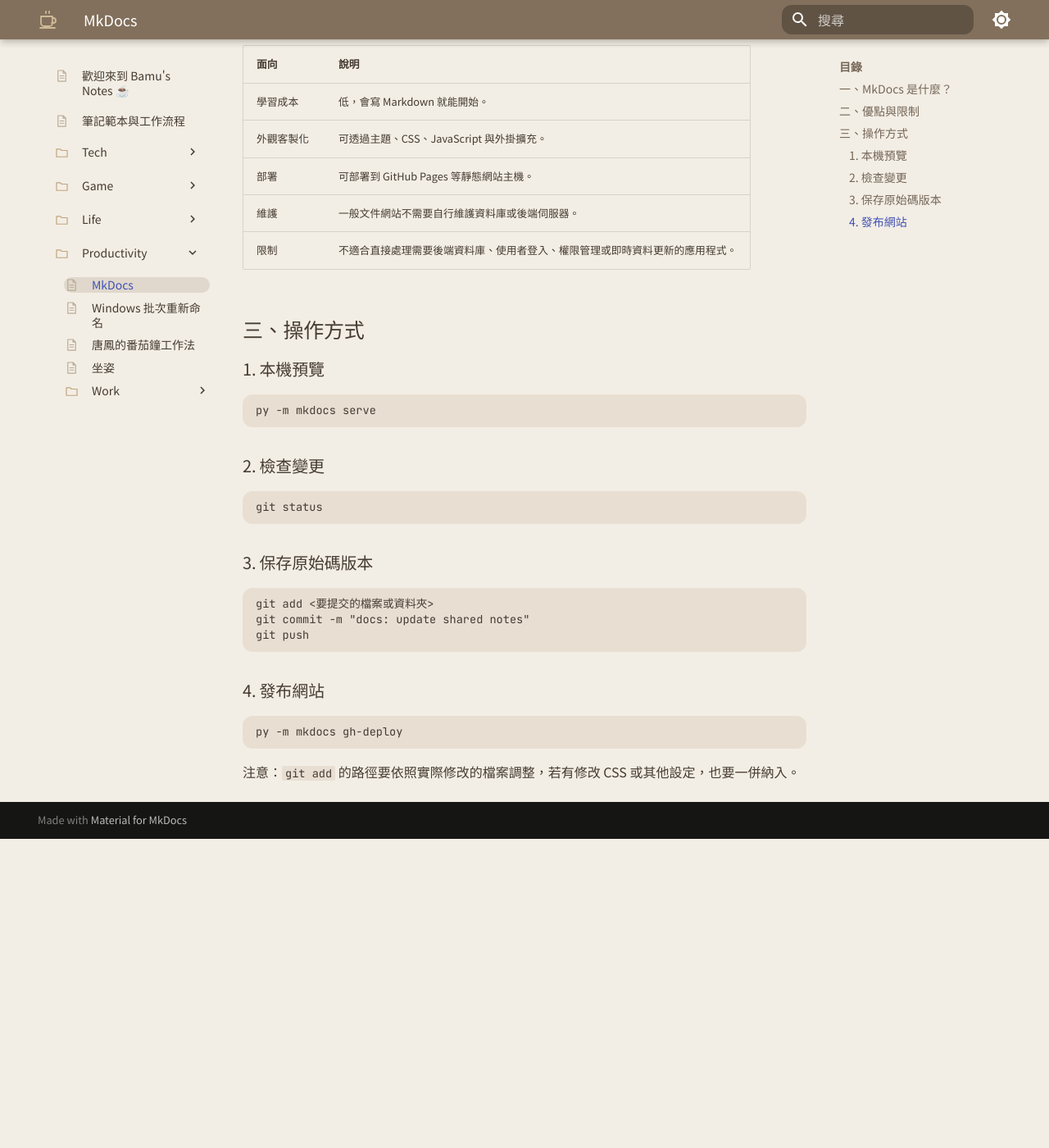
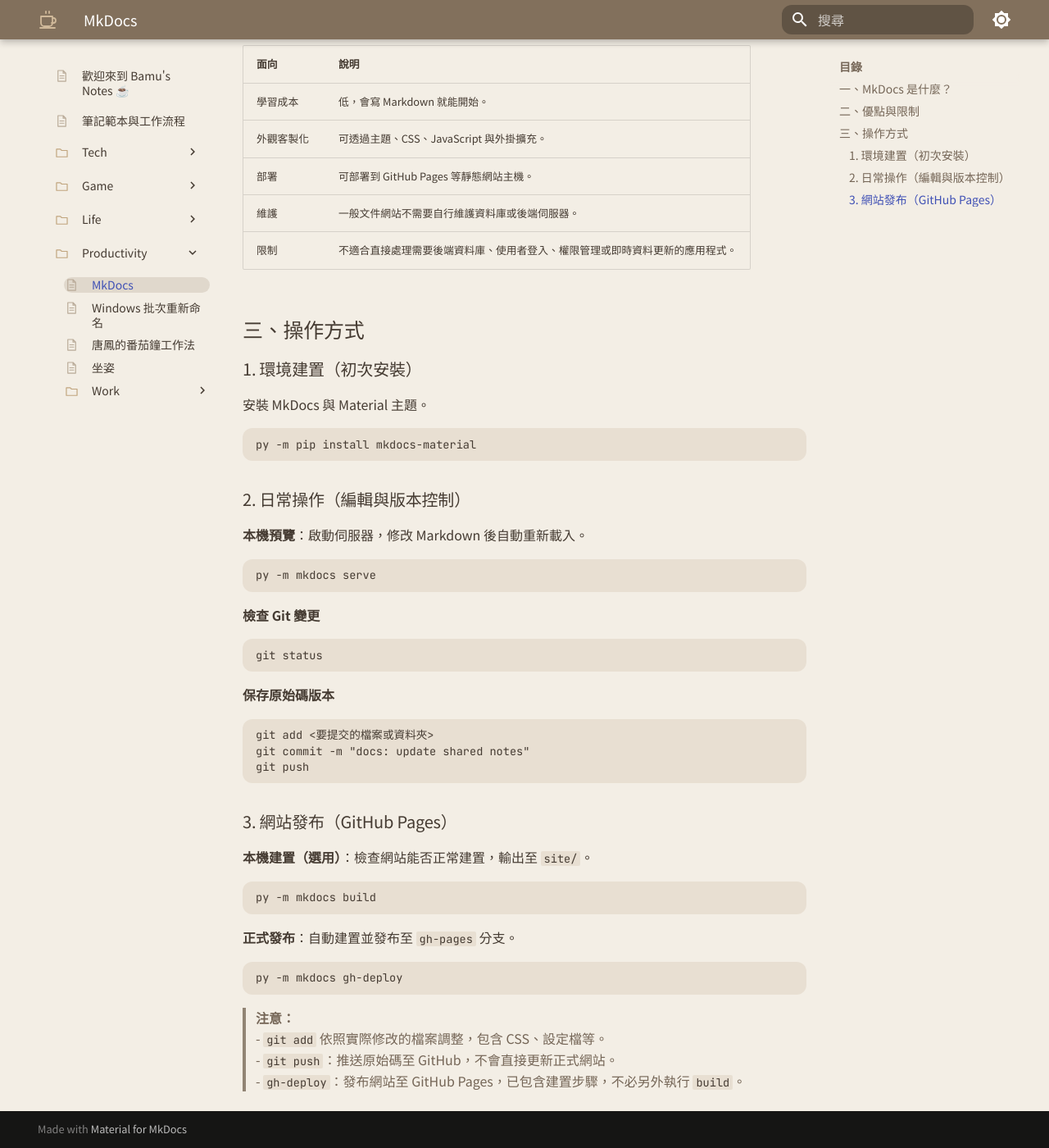
Before and after one commit to a892842486/shared-notes, an MkDocs documentation site: the page built from public/productivity/MkDocs.md, in a window 1280 px wide and 1400 px high, scrolled down 635 px. Shown: the whole window at 82% size. Built offline with MkDocs 1.6.1 and Material for MkDocs 9.7.7, drawn with Linux system fonts in a browser that asks for light colours; before the commit the page ends 1658 px from its top, so only the background shows below that.

````diff
--- a/public/productivity/MkDocs.md
+++ b/public/productivity/MkDocs.md
@@ -12,7 +12,7 @@ MkDocs 是一套使用 Python 開發的靜態網站產生器（Static Site Gener
 
 可以把它想成一位自動排版的編輯助理：
 
-- **Markdown：** 我寫的筆記。
+- **Markdown：** 自己寫的筆記。
 - **MkDocs：** 建置工具，讀取文件與設定，產生靜態網站。
 - **Git：** 版本控制工具，保存原始碼的變更歷史，並透過 `push` 同步到遠端。
 - **GitHub Pages：** 發布服務，讓訪客透過網址瀏覽網站。
@@ -29,19 +29,29 @@ MkDocs 是一套使用 Python 開發的靜態網站產生器（Static Site Gener
 
 ## 三、操作方式
 
-### 1. 本機預覽
+### 1. 環境建置（初次安裝）
+
+安裝 MkDocs 與 Material 主題。
+
+```powershell
+py -m pip install mkdocs-material
+```
+
+### 2. 日常操作（編輯與版本控制）
+
+**本機預覽**：啟動伺服器，修改 Markdown 後自動重新載入。
 
 ```powershell
 py -m mkdocs serve
 ```
 
-### 2. 檢查變更
+**檢查 Git 變更**
 
 ```powershell
 git status
 ```
 
-### 3. 保存原始碼版本
+**保存原始碼版本**
 
 ```powershell
 git add <要提交的檔案或資料夾>
@@ -49,10 +59,21 @@ git commit -m "docs: update shared notes"
 git push
 ```
 
-### 4. 發布網站
+### 3. 網站發布（GitHub Pages）
+
+**本機建置（選用）**：檢查網站能否正常建置，輸出至 `site/`。
+
+```powershell
+py -m mkdocs build
+```
+
+**正式發布**：自動建置並發布至 `gh-pages` 分支。
 
 ```powershell
 py -m mkdocs gh-deploy
 ```
 
-注意：`git add` 的路徑要依照實際修改的檔案調整，若有修改 CSS 或其他設定，也要一併納入。
+> **注意：**
+> - `git add` 依照實際修改的檔案調整，包含 CSS、設定檔等。
+> - `git push`：推送原始碼至 GitHub，不會直接更新正式網站。
+> - `gh-deploy`：發布網站至 GitHub Pages，已包含建置步驟，不必另外執行 `build`。
````
Also changed, not shown: README.md (+46 -2 lines), screenshots/article-dark.jpg (added), screenshots/homepage-light.jpg (added).
